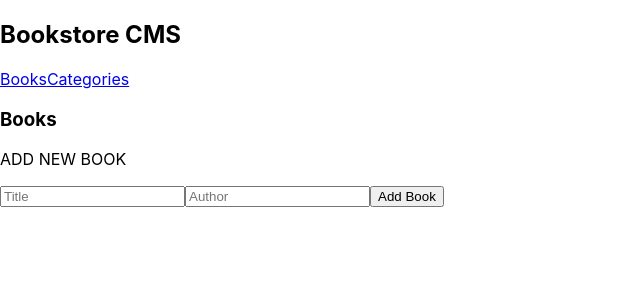
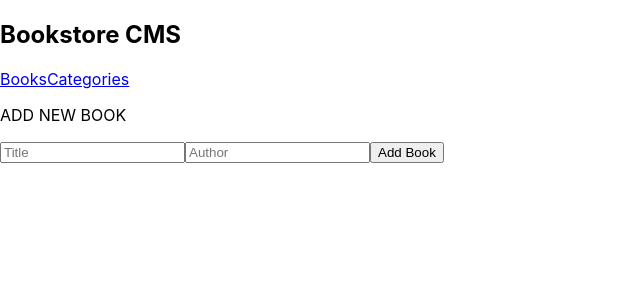
Before and after one commit to Bupilipili/Bookstore, a React (Create React App) app: page / in a window 1280 px wide. Shown: the top 300 px of the page, without its empty margins (0-640 px from the left). Built offline with nearby package versions, Linux system fonts and the light colour scheme.

Commit message:
Update BookList.js

```diff
--- a/src/components/BookList.js
+++ b/src/components/BookList.js
@@ -4,7 +4,6 @@ import BookItem from './BookItem';
 function BookList({ books, onDeleteBook }) {
   return (
     <div>
-      <h3>Books</h3>
       <ul>
         {books.map((book) => (
           <BookItem key={book.id} book={book} onDeleteBook={onDeleteBook} />
```
